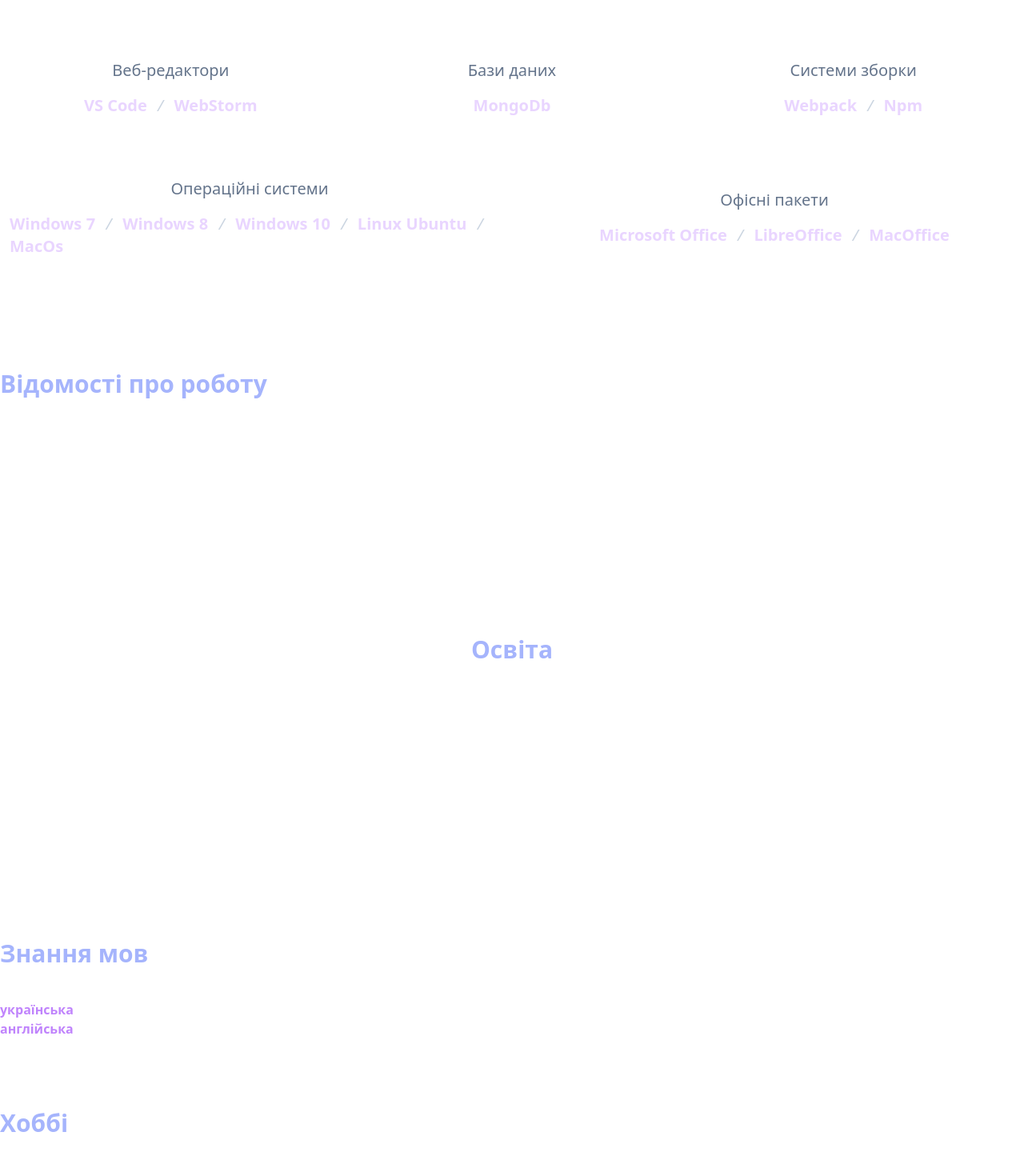
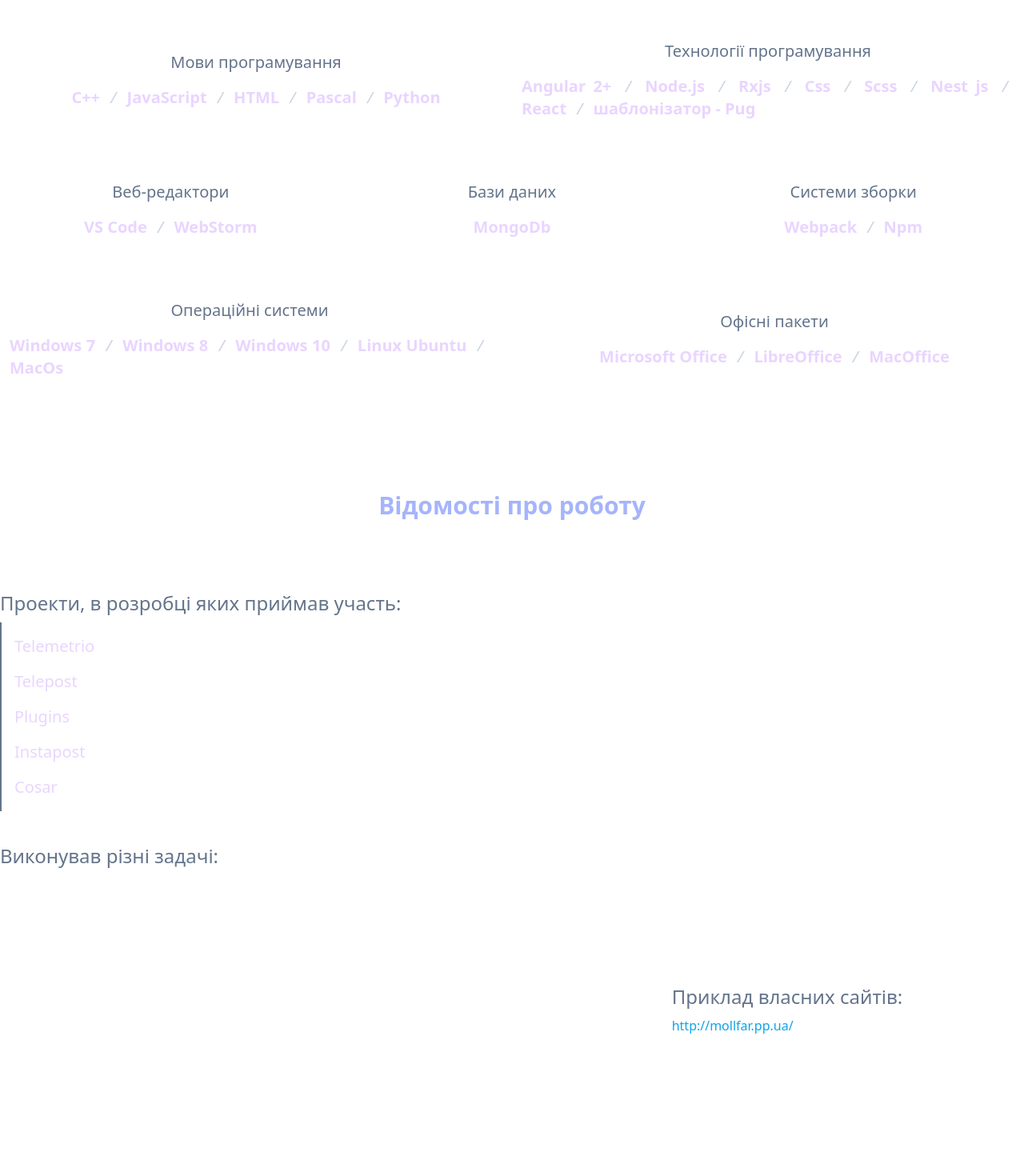
Before and after one commit to mishamollfar/portfolio, a Next.js app: page /about in a window 1280 px wide. Shown: the part 700-2170 px from the top of the page at 80% size. Built offline with nearby package versions, Linux system fonts and the light colour scheme.

Commit message:
added about page template

```diff
--- a/pages/about.tsx
+++ b/pages/about.tsx
@@ -8,7 +8,7 @@
             <Head>
                 <title>About | Mykhailo Baran Portfolio</title>
             </Head>
-            <section className="my-7">
+            <div className="my-7">
                 <div className='flex items-center py-6 mb-10'>
                     <div>
                         <h1 className="text-5xl mt-7 mb-5">About me</h1>
@@ -20,11 +20,42 @@
                          width={ 300 } height={ 400 }/>
                 </div>
                 <div className='flex flex-wrap items-center py-6'>
-                    <h2 className='text-3xl mt-10 mb-10 font-semibold w-full text-indigo-300'>Професійні навики</h2>
-                    <p>
-                        Мови і технології програмування: Pascal, C++,  JavaScript, Angular 2+, Rxjs, HTML, Css, node js, Nest js, React, шаблонізатор - Pug
-                    </p>
+                    <h2 className='text-3xl text-center mt-10 mb-10 font-semibold w-full text-indigo-300'>Професійні навики</h2>
                     <div className='flex flex-wrap items-center'>
+                        <div className='flex flex-col items-center grow basis-1/2 py-4 px-2 mb-8'>
+                            <h5 className='text-xl text-slate-500 py-2'>Мови програмування</h5>
+                            <h3 className='text-justify text-xl text-purple-200 font-bold p-1 mt-1'>
+                                C++
+                                <em className='font-normal text-slate-300 px-2'> / </em>
+                                JavaScript
+                                <em className='font-normal text-slate-300 px-2'> / </em>
+                                HTML
+                                <em className='font-normal text-slate-300 px-2'> / </em>
+                                Pascal
+                                <em className='font-normal text-slate-300 px-2'> / </em>
+                                Python
+                            </h3>
+                        </div>
+                        <div className='flex flex-col items-center grow basis-1/2 py-4 px-2 mb-8'>
+                            <h5 className='text-xl text-slate-500 py-2'>Технології програмування</h5>
+                            <h3 className='text-justify text-xl text-purple-200 font-bold p-1 mt-1'>
+                                Angular 2+
+                                <em className='font-normal text-slate-300 px-2'> / </em>
+                                Node.js
+                                <em className='font-normal text-slate-300 px-2'> / </em>
+                                Rxjs
+                                <em className='font-normal text-slate-300 px-2'> / </em>
+                                Css
+                                <em className='font-normal text-slate-300 px-2'> / </em>
+                                Scss
+                                <em className='font-normal text-slate-300 px-2'> / </em>
+                                Nest js
+                                <em className='font-normal text-slate-300 px-2'> / </em>
+                                React
+                                <em className='font-normal text-slate-300 px-2'> / </em>
+                                шаблонізатор - Pug
+                            </h3>
+                        </div>
                         <div className='flex flex-col items-center grow basis-1/4 py-4 px-2 mb-8'>
                             <h5 className='text-xl text-slate-500 py-2'>Веб-редактори</h5>
                             <h3 className='text-justify text-xl text-purple-200 font-bold p-1 mt-1'>
@@ -74,29 +105,68 @@
                     </div>
                 </div>
                 <div className='flex flex-wrap items-center py-6'>
-                    <h2 className='text-3xl mt-10 mb-10 font-semibold w-full text-indigo-300'>Відомості про роботу</h2>
-                    <p>
-                        досвід роботи – 6 роки ( з 06.08.2016р – по 14.11.2022р).
-                        Працював в компанії  “Native Media”(м. Київ)  - fullstack розробником.
-                        Проекти, в розробці яких приймав участь:
-                        Сервіс для модерації контенту вк(зараз не підтримується)
-                        Instapost - сервіс віддаленого постинку в instagram(https://instapost.pw - зараз не підтримується)
-                        Plugins - плагіни chrome для сервісу ecotime, instapost і telepost
-                        Telepost - сервіс віддаленого постинку в telegram(https://telepost.me)
-                        Telemetrio - сервіс статистики telegram(https://telemetr.io)
-                        За весь час роботи виконував різні задачі:
-                        написання тестів до розробки веб-інтерфесів;
-                        frontend - розробка компонентів і сервісів(angular 2+, pug)
-                        локалізація сервісу
-                        backend - розробка api для сервісів(nestjs)
-                        розробка модуля для збору даних статистики(на python для telegram, використовуючи бібліотеку telethon)
-                        модуля адмін-сторінки сервісу.
-                        модуля модерації контенту сервісу
-                        плагінів для Chrome
-                        telegram бот авторизації для сервісу telemetr.io
-                        Приклад власних сайтів:
-                        http://mollfar.pp.ua/ - мій власний
-                    </p>
+                    <h2 className='text-3xl text-center mt-10 mb-10 font-semibold w-full text-indigo-300'>Відомості про роботу</h2>
+                    <h3>досвід роботи – 6 роки ( з 06.08.2016р – по 14.11.2022р).</h3>
+                    <h3>Працював в компанії  “Native Media”(м. Київ)  - fullstack розробником.</h3>
+                    <div className='flex flex-col my-4'>
+                        <h3 className='text-2xl text-slate-500 py-2'>Проекти, в розробці яких приймав участь:</h3>
+                        <ul className='text-justify border-l-2 border-slate-500 pl-4'>
+                            <li className='my-4'>
+                                <span className='text-xl text-purple-200'>Telemetrio</span> - сервіс статистики telegram(https://telemetr.io)
+                            </li>
+                            <li className='my-4'>
+                                <span className='text-xl text-purple-200'>Telepost</span> - сервіс віддаленого постинку в telegram(https://telepost.me)
+                            </li>
+                            <li className='my-4'>
+                                <span className='text-xl text-purple-200'>Plugins</span> - плагіни chrome для сервісу ecotime, instapost і telepost
+                            </li>
+                            <li className='my-4'>
+                                <span className='text-xl text-purple-200'>Instapost</span> - сервіс віддаленого постинку в instagram(https://instapost.pw - зараз не підтримується)
+                            </li>
+                            <li className='my-4'>
+                                <span className='text-xl text-purple-200'>Cosar</span> - cервіс для модерації контенту вк(зараз не підтримується)
+                            </li>
+                        </ul>
+                    </div>
+                    <div className='flex flex-col my-4'>
+                        <h3 className='text-2xl text-slate-500 py-2'>Виконував різні задачі:</h3>
+                        <ul className='text-justify'>
+                            <li className='my-4'>
+                                backend - розробка api для сервісів(nestjs)
+                            </li>
+                            <li className='my-4'>
+                                frontend - розробка компонентів і сервісів(angular 2+, pug)
+                            </li>
+                            <li className='my-4'>локалізація сервісу</li>
+                            <li className='my-4'>
+                                telegram бот авторизації для сервісу telemetr.io
+                            </li>
+                            <li className='my-4'>
+                                розробка модуля для збору даних статистики(на python для telegram, використовуючи бібліотеку telethon)
+                            </li>
+                            <li className='my-4'>
+                                модуля адмін-сторінки сервісу.
+                            </li>
+                            <li className='my-4'>
+                                модуля модерації контенту сервісу
+                            </li>
+                            <li className='my-4'>
+                                плагінів для Chrome
+                            </li>
+                            <li className='my-4'>
+                                написання тестів до розробки веб-інтерфесів;
+                            </li>
+                        </ul>
+                    </div>
+                    <div className='flex flex-col my-4'>
+                        <h3 className='text-2xl text-slate-500 py-2'>Приклад власних сайтів:</h3>
+                        <p>
+                            <a href="http://mollfar.pp.ua/" target='_blank' className='text-sky-500 hover:text-sky-700 transition duration-300'>
+                                http://mollfar.pp.ua/
+                            </a>
+                            <span> - мій власний на Angular 2+</span>
+                        </p>
+                    </div>
                 </div>
                 <div className='flex flex-wrap py-6'>
                     <h2 className='text-3xl text-center mt-10 mb-10 font-semibold w-full text-indigo-300 w-full'>Освіта</h2>
@@ -114,7 +184,7 @@
                     </div>
                 </div>
                 <div className='flex flex-wrap items-center py-6'>
-                    <h2 className='text-3xl mt-10 mb-10 font-semibold w-full text-indigo-300'>Знання мов</h2>
+                    <h2 className='text-3xl text-center mt-10 mb-10 font-semibold w-full text-indigo-300'>Знання мов</h2>
                     <p>
                         <p>
                             <b className='text-purple-400'>українська</b>
@@ -127,15 +197,30 @@
                     </p>
                 </div>
                 <div className='flex flex-wrap items-center py-6'>
-                    <h2 className='text-3xl mt-10 mb-10 font-semibold w-full text-indigo-300'>Хоббі</h2>
-                    <p>
-                    </p>
+                    <h2 className='text-3xl text-center mt-10 mb-10 font-semibold w-full text-indigo-300'>Хоббі</h2>
+                     <h3 className='text-justify text-xl text-purple-200 font-bold p-1 mt-1'>
+                        читати книги
+                        <em className='font-normal text-slate-300 px-2'> / </em>
+                        слухати музику
+                        <em className='font-normal text-slate-300 px-2'> / </em>
+                        грати футбол
+                        <em className='font-normal text-slate-300 px-2'> / </em>
+                        гарти волейбол
+                        <em className='font-normal text-slate-300 px-2'> / </em>
+                        подорожувати
+                        <em className='font-normal text-slate-300 px-2'> / </em>
+                        рибалити
+                        <em className='font-normal text-slate-300 px-2'> / </em>
+                        грати на музичних інстурментах
+                        <em className='font-normal text-slate-300 px-2'> / </em>
+                        грати настільні ігри
+                    </h3>
                 </div>
                 <div className='flex flex-wrap items-center py-6'>
-                    <h2 className='text-3xl mt-10 mb-5 font-semibold w-full text-indigo-300'>Контакти</h2>
+                    <h2 className='text-3xl text-center mt-10 mb-5 font-semibold w-full text-indigo-300'>Контакти</h2>
                     <Address/>
                 </div>
-            </section>
+            </div>
         </Layout>
     );
 }
```
Also changed, not shown: 1 other file (tests, documents, lock files or other folders).
